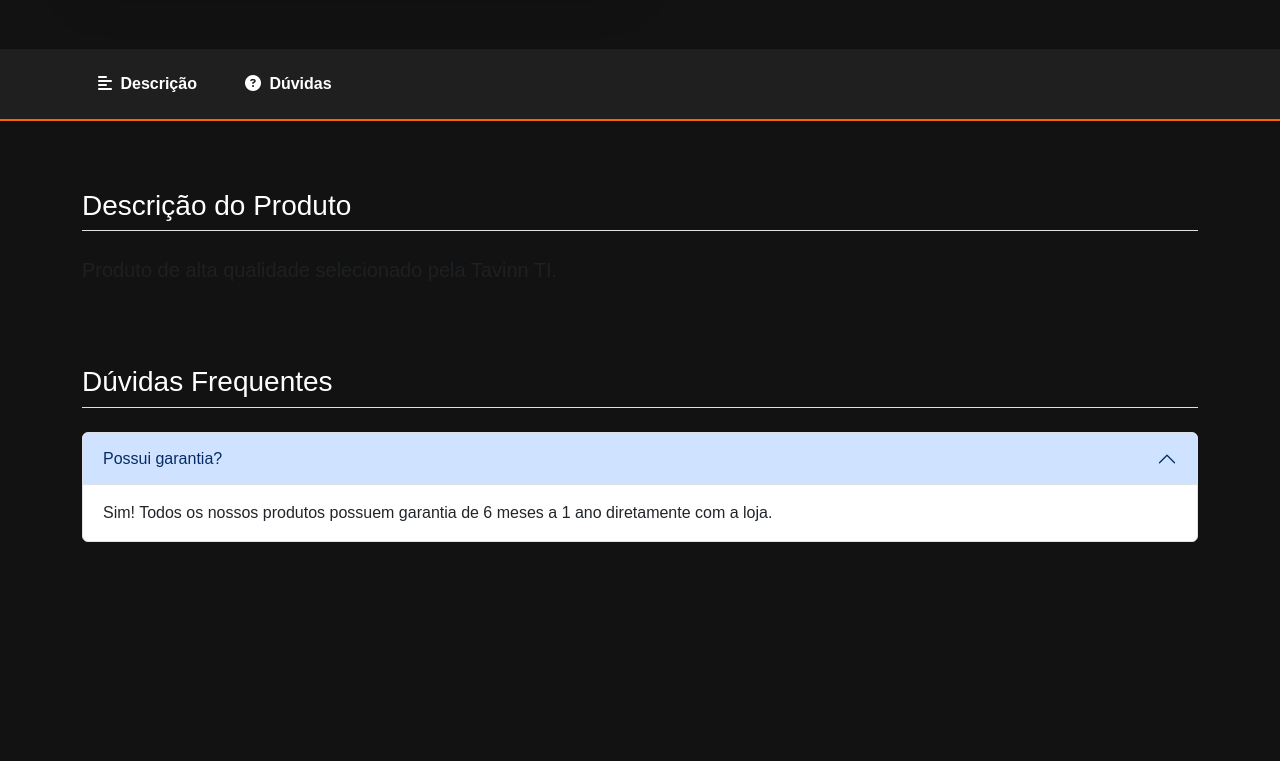
After one commit to bernardootavio48-sketch/meu-site, a Flask app: template templates/produto.html in a window 1280 px wide. The commit adds this page. Shown: the part 540-1301 px from the top of the page. Run offline with Flask 3, Linux system fonts and the light colour scheme; the template is opened without the code that fills it, so the values that code supplies are empty.

Commit message:
Adiciona página de produto e corrige rotas

```diff
--- a/static/style.css
+++ b/static/style.css
@@ -1,70 +1,107 @@
 :root {
-    --primary: #007bff;
-    --dark: #0f172a;
+    /* Cores Fixas (Não mudam) */
+    --primary: #ff6000;
     --green: #25d366;
-    --orange: #f59e0b;
+
+    /* Cores do Modo Escuro (Padrão) */
+    --bg-body: #121212;
+    --bg-card: #1f1f1f;
+    --bg-nav: #000000;
+    --text-main: #ffffff;
+    --text-muted: #cccccc;
+    --border-color: #333333;
 }
 
-body { font-family: 'Poppins', sans-serif; background-color: #f8fafc; }
+/* Cores do Modo Claro (Quando a classe .light-mode estiver ativa) */
+.light-mode {
+    --bg-body: #f4f6f9;
+    --bg-card: #ffffff;
+    --bg-nav: #212529;
+    --text-main: #212529;
+    --text-muted: #666666;
+    --border-color: #e0e0e0;
+}
 
-.navbar { background: var(--dark); }
+/* APLICAÇÃO DAS VARIÁVEIS */
+body {
+    font-family: 'Poppins', sans-serif;
+    background-color: var(--bg-body);
+    color: var(--text-main);
+    transition: background-color 0.3s, color 0.3s; /* Transição suave */
+}
 
+.navbar {
+    background: var(--bg-nav);
+    border-bottom: 3px solid var(--primary);
+}
+
+.product-card {
+    background: var(--bg-card);
+    border: 1px solid var(--border-color);
+    border-radius: 10px;
+    box-shadow: 0 4px 6px rgba(0,0,0,0.1);
+    transition: 0.3s;
+    overflow: hidden;
+}
+
+/* Textos dentro dos cards */
+.product-card h3, .product-card h4, .product-card h5 {
+    color: var(--text-main);
+    font-weight: bold;
+    margin-top: 15px;
+}
+
+.specs-list li { margin-bottom: 8px; font-size: 0.85rem; color: var(--text-muted); }
+
+/* Restante do CSS (Botões, Hero, etc...) mantém igual */
 .hero-section {
-    background: linear-gradient(rgba(0,0,0,0.7), rgba(0,0,0,0.7)), url('https://images.unsplash.com/photo-1542751371-adc38448a05e?q=80&w=1200');
+    background: linear-gradient(to bottom, rgba(0,0,0,0.5), var(--bg-body)), url('https://images.unsplash.com/photo-1542751371-adc38448a05e?q=80&w=1200');
     background-size: cover;
     padding: 100px 0;
 }
+.section-title { border-left: 5px solid var(--primary); padding-left: 15px; font-weight: 700; color: var(--text-main); text-transform: uppercase; }
+.specs-list { list-style: none; padding: 0; margin: 15px 0; }
+.specs-list i { color: var(--primary); width: 25px; }
+.price-tag { font-size: 1.8rem; font-weight: 800; color: var(--primary); margin: 15px 0; }
+.btn-buy { background: var(--green); color: white; text-decoration: none; display: block; text-align: center; padding: 10px; border-radius: 5px; font-weight: 700; text-transform: uppercase; transition: 0.3s; }
+.btn-buy:hover { filter: brightness(1.1); color: white; }
+.btn-office { background: #007bff; }
+.badge-tag { position: absolute; top: 10px; right: 10px; padding: 5px 10px; background: var(--primary); color: white; border-radius: 3px; font-size: 0.7rem; font-weight: bold; z-index: 2; }
+.promo-text { color: var(--primary); font-weight: bold; font-size: 0.9rem;}
+/* --- ADICIONAR NO FINAL DO ARQUIVO --- */
 
-.section-title {
-    border-left: 5px solid var(--primary);
-    padding-left: 15px;
-    font-weight: 700;
+/* Rolagem Suave Global */
+html {
+    scroll-behavior: smooth;
 }
 
-.product-card {
-    background: white;
-    border-radius: 20px;
-    padding: 25px;
-    box-shadow: 0 10px 25px rgba(0,0,0,0.05);
-    transition: 0.3s;
-    height: 100%;
+/* Barra Rápida Sticky */
+.barra-rapida {
+    position: sticky;
+    top: 0; /* Cola no topo da página */
+    z-index: 1020; /* Fica acima de outros elementos */
+    background-color: var(--bg-card); /* Usa a cor do card (muda no modo escuro) */
+    border-bottom: 2px solid var(--primary);
+    padding: 15px 0;
 }
 
-.product-card:hover { transform: translateY(-5px); }
-
-.specs-list { list-style: none; padding: 0; margin: 20px 0; }
-.specs-list li { margin-bottom: 10px; font-size: 0.9rem; }
-.specs-list i { color: var(--primary); width: 25px; }
-
-.price-tag {
-    font-size: 2rem;
-    font-weight: 800;
-    margin: 20px 0;
-    color: var(--dark);
-}
-
-.btn-buy {
-    background: var(--green);
-    color: white;
+.barra-rapida a {
     text-decoration: none;
-    display: block;
-    text-align: center;
-    padding: 12px;
-    border-radius: 12px;
-    font-weight: 700;
+    color: var(--text-main);
+    font-weight: 600;
+    padding: 8px 16px;
+    border-radius: 20px;
     transition: 0.3s;
 }
 
-.btn-office { background: var(--orange); }
-
-.badge-tag {
-    display: inline-block;
-    padding: 4px 12px;
-    background: var(--primary);
+.barra-rapida a:hover {
+    background-color: var(--primary);
     color: white;
-    border-radius: 5px;
-    font-size: 0.7rem;
-    margin-bottom: 10px;
 }
 
-.footer { background: var(--dark); }
+/* Espaçamento para o link não ficar escondido pela barra */
+.detalhe-produto {
+    scroll-margin-top: 80px; /* Compensa a altura da barra sticky */
+    padding-top: 20px;
+    margin-bottom: 60px;
+}
--- /dev/null
+++ b/templates/produto.html
@@ -0,0 +1,108 @@
+<!DOCTYPE html>
+<html lang="pt-br">
+<head>
+    <meta charset="UTF-8">
+    <meta name="viewport" content="width=device-width, initial-scale=1.0">
+    <title>{{ produto.nome }} | TAVINN TI</title>
+
+    <link href="https://cdn.jsdelivr.net/npm/bootstrap@5.3.3/dist/css/bootstrap.min.css" rel="stylesheet">
+    <link rel="stylesheet" href="{{ url_for('static', filename='style.css') }}">
+    <link rel="stylesheet" href="https://cdnjs.cloudflare.com/ajax/libs/font-awesome/6.4.0/css/all.min.css">
+</head>
+<body>
+
+    <nav class="navbar navbar-dark bg-dark">
+        <div class="container">
+            <a class="navbar-brand fw-bold" href="{{ url_for('index') }}"><i class="fa-solid fa-microchip me-2"></i>TAVINN TI</a>
+            <a href="{{ url_for('vendas') }}" class="btn btn-outline-light btn-sm">Voltar à Loja</a>
+        </div>
+    </nav>
+
+    <div class="container py-5">
+        <div class="row align-items-center">
+            <div class="col-md-6 mb-4">
+                <img src="{{ url_for('static', filename='img/' + produto.img) }}" class="img-fluid rounded shadow-lg" alt="{{ produto.nome }}" style="width: 100%; max-height: 500px; object-fit: contain;">
+            </div>
+            <div class="col-md-6">
+                {% if produto.badge %}
+                <span class="badge {{ produto.badge_class }} mb-2">{{ produto.badge }}</span>
+                {% endif %}
+                <h1 class="fw-bold">{{ produto.nome }}</h1>
+                <p class="text-muted">{{ produto.desc }}</p>
+
+                <h2 class="text-primary fw-bold my-4">{{ produto.preco }}</h2>
+
+                <a href="{{ url_for('adicionar_carrinho', id_produto=produto.id) }}" class="btn btn-success btn-lg w-100 py-3 fw-bold">
+                    <i class="fas fa-cart-plus me-2"></i> COMPRAR AGORA
+                </a>
+
+                <div class="mt-3 text-muted small">
+                    <i class="fas fa-truck me-1"></i> Entrega disponível para toda região.<br>
+                    <i class="fas fa-shield-alt me-1"></i> Garantia inclusa.
+                </div>
+            </div>
+        </div>
+    </div>
+
+    <div class="barra-rapida shadow-sm">
+        <div class="container d-flex justify-content-center justify-content-md-start gap-3">
+            <a href="#descricao"><i class="fas fa-align-left me-1"></i> Descrição</a>
+            {% if produto.specs %}
+            <a href="#ficha"><i class="fas fa-list me-1"></i> Ficha Técnica</a>
+            {% endif %}
+            <a href="#duvidas"><i class="fas fa-question-circle me-1"></i> Dúvidas</a>
+        </div>
+    </div>
+
+    <div class="container py-5" style="min-height: 80vh;">
+
+        <section id="descricao" class="detalhe-produto">
+            <h3 class="border-bottom pb-2 mb-4">Descrição do Produto</h3>
+            <p class="lead text-muted">
+                {{ produto.desc_longa if produto.desc_longa else produto.desc or "Produto de alta qualidade selecionado pela Tavinn TI." }}
+            </p>
+        </section>
+
+        {% if produto.specs %}
+        <section id="ficha" class="detalhe-produto">
+            <h3 class="border-bottom pb-2 mb-4">Especificações Técnicas</h3>
+            <div class="row">
+                <div class="col-md-8">
+                    <table class="table table-striped table-hover border">
+                        <tbody>
+                            {% for spec in produto.specs %}
+                            <tr>
+                                <th scope="row" style="width: 50px;" class="text-center text-primary"><i class="{{ spec.icon }}"></i></th>
+                                <td>{{ spec.item }}</td>
+                            </tr>
+                            {% endfor %}
+                        </tbody>
+                    </table>
+                </div>
+            </div>
+        </section>
+        {% endif %}
+
+        <section id="duvidas" class="detalhe-produto">
+            <h3 class="border-bottom pb-2 mb-4">Dúvidas Frequentes</h3>
+            <div class="accordion" id="accordionDuvidas">
+                <div class="accordion-item">
+                    <h2 class="accordion-header">
+                        <button class="accordion-button" type="button" data-bs-toggle="collapse" data-bs-target="#c1">
+                            Possui garantia?
+                        </button>
+                    </h2>
+                    <div id="c1" class="accordion-collapse collapse show" data-bs-parent="#accordionDuvidas">
+                        <div class="accordion-body">
+                            Sim! Todos os nossos produtos possuem garantia de 6 meses a 1 ano diretamente com a loja.
+                        </div>
+                    </div>
+                </div>
+            </div>
+        </section>
+
+    </div>
+
+    <script src="https://cdn.jsdelivr.net/npm/bootstrap@5.3.3/dist/js/bootstrap.bundle.min.js"></script>
+</body>
+</html>
```
Also changed, not shown: templates/index.html (+55 -0 lines), templates/detalhes.html (added).
